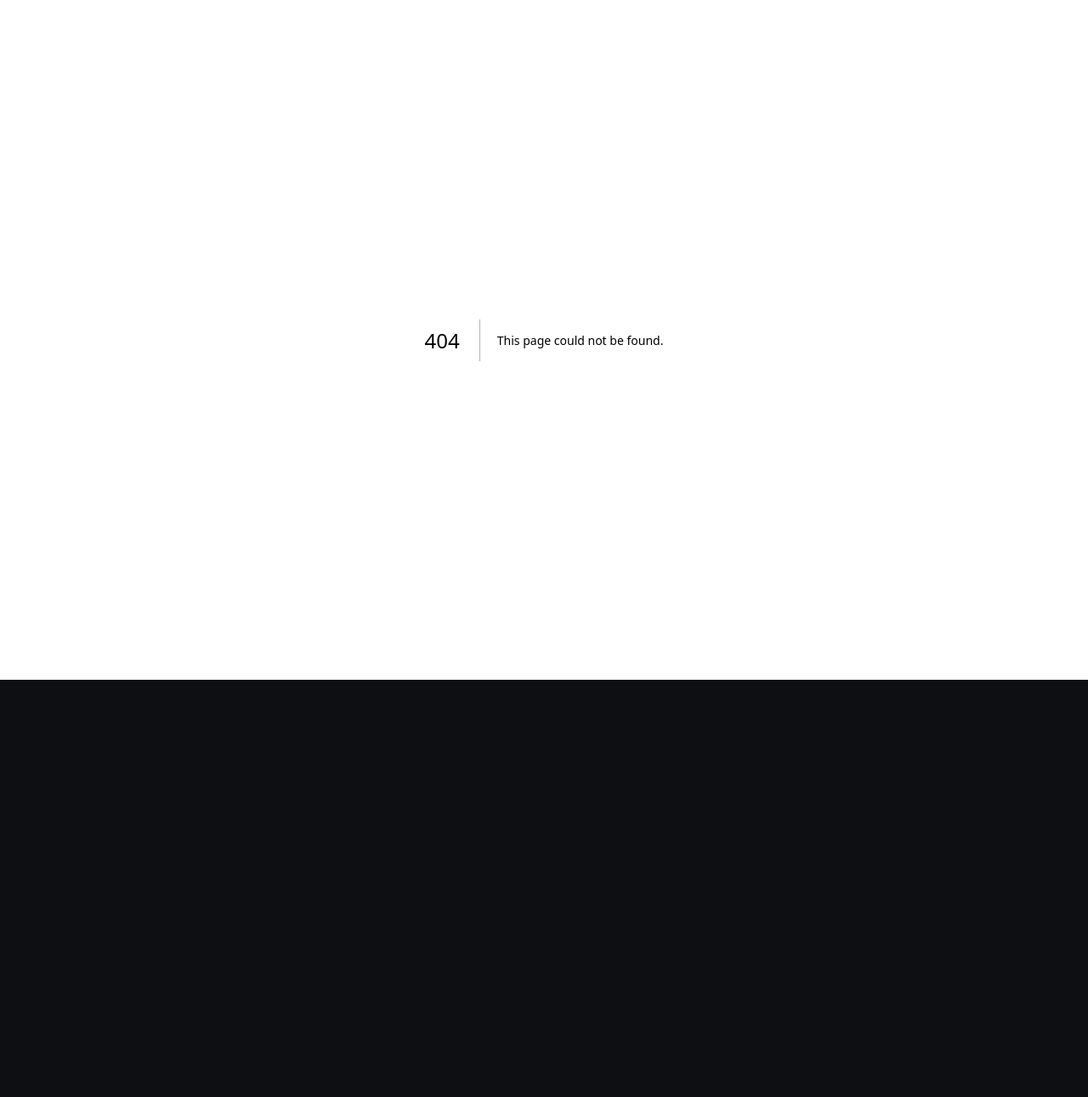
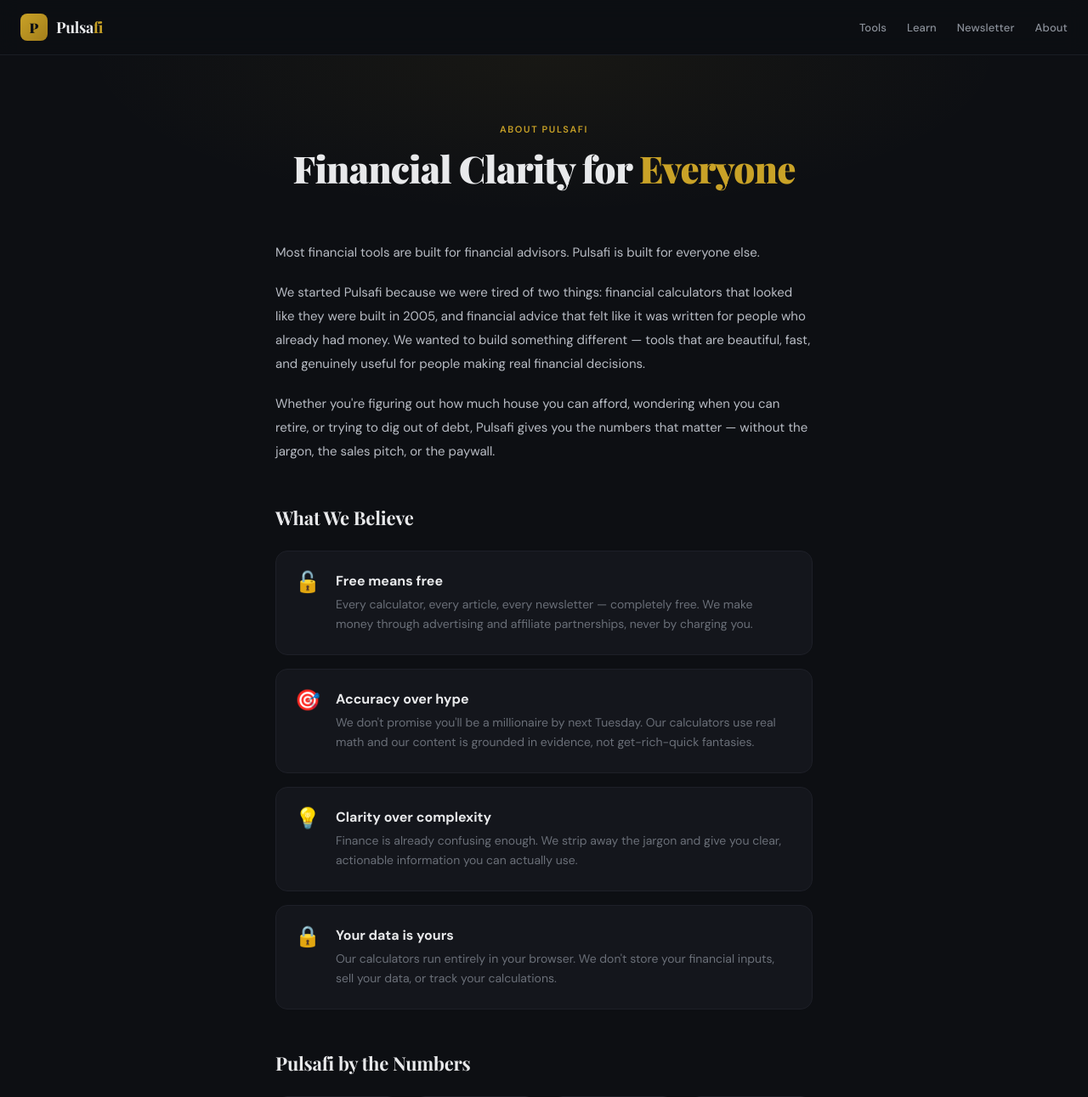
Before and after one commit to zackatlas/pulsafi, a Next.js app: page /about in a window 1280 px wide. Before the commit this address had no page. Shown: the top 1291 px of the page at 85% size. Before the commit the page ends 800 px from the top, so only its background shows below. Built offline with nearby package versions, Linux system fonts and the light colour scheme.

Commit message:
Create page.js

```diff
--- /dev/null
+++ b/app/about/page.js
@@ -0,0 +1,178 @@
+"use client";
+import Header from "../components/Header";
+import Footer from "../components/Footer";
+
+export default function AboutPage() {
+  return (
+    <div style={{ minHeight: "100vh", background: "#0d0f13", color: "#e8e9eb", fontFamily: "'DM Sans', sans-serif" }}>
+      <link href="https://fonts.googleapis.com/css2?family=Playfair+Display:wght@400;700;900&family=DM+Sans:wght@400;500;600;700&family=DM+Mono:wght@400;500&display=swap" rel="stylesheet" />
+
+      <Header />
+
+      {/* Hero */}
+      <section style={{
+        padding: "80px 24px 60px", textAlign: "center",
+        background: "radial-gradient(ellipse at 50% 0%, rgba(201,162,39,0.06) 0%, transparent 60%)",
+      }}>
+        <div style={{ fontSize: 11, textTransform: "uppercase", letterSpacing: "0.15em", color: "#c9a227", marginBottom: 14, fontWeight: 600 }}>
+          About Pulsafi
+        </div>
+        <h1 style={{
+          fontSize: "clamp(28px, 4.5vw, 44px)", fontFamily: "'Playfair Display', serif", fontWeight: 900,
+          margin: 0, lineHeight: 1.15, letterSpacing: "-0.02em", maxWidth: 600, marginLeft: "auto", marginRight: "auto",
+        }}>
+          Financial Clarity for <span style={{ color: "#c9a227" }}>Everyone</span>
+        </h1>
+      </section>
+
+      <main style={{ maxWidth: 680, margin: "0 auto", padding: "0 24px 60px" }}>
+
+        {/* Mission */}
+        <section style={{ marginBottom: 48 }}>
+          <div style={{ fontSize: 15, color: "#b8bcc4", lineHeight: 1.85 }}>
+            <p style={{ marginBottom: 20 }}>
+              Most financial tools are built for financial advisors. Pulsafi is built for everyone else.
+            </p>
+            <p style={{ marginBottom: 20 }}>
+              We started Pulsafi because we were tired of two things: financial calculators that looked like they were built in 2005, and financial advice that felt like it was written for people who already had money. We wanted to build something different — tools that are beautiful, fast, and genuinely useful for people making real financial decisions.
+            </p>
+            <p style={{ marginBottom: 20 }}>
+              Whether you're figuring out how much house you can afford, wondering when you can retire, or trying to dig out of debt, Pulsafi gives you the numbers that matter — without the jargon, the sales pitch, or the paywall.
+            </p>
+          </div>
+        </section>
+
+        {/* Values */}
+        <section style={{ marginBottom: 48 }}>
+          <h2 style={{ fontSize: 22, fontFamily: "'Playfair Display', serif", fontWeight: 700, marginBottom: 24, letterSpacing: "-0.01em" }}>
+            What We Believe
+          </h2>
+          <div style={{ display: "flex", flexDirection: "column", gap: 16 }}>
+            {[
+              {
+                title: "Free means free",
+                desc: "Every calculator, every article, every newsletter — completely free. We make money through advertising and affiliate partnerships, never by charging you.",
+                icon: "🔓",
+              },
+              {
+                title: "Accuracy over hype",
+                desc: "We don't promise you'll be a millionaire by next Tuesday. Our calculators use real math and our content is grounded in evidence, not get-rich-quick fantasies.",
+                icon: "🎯",
+              },
+              {
+                title: "Clarity over complexity",
+                desc: "Finance is already confusing enough. We strip away the jargon and give you clear, actionable information you can actually use.",
+                icon: "💡",
+              },
+              {
+                title: "Your data is yours",
+                desc: "Our calculators run entirely in your browser. We don't store your financial inputs, sell your data, or track your calculations.",
+                icon: "🔒",
+              },
+            ].map((value, i) => (
+              <div key={i} style={{
+                background: "#14161c", borderRadius: 14, border: "1px solid #1e2028", padding: "24px 22px",
+                display: "flex", gap: 18, alignItems: "flex-start",
+              }}>
+                <div style={{ fontSize: 24, lineHeight: 1 }}>{value.icon}</div>
+                <div>
+                  <h3 style={{ fontSize: 16, fontWeight: 700, color: "#e8e9eb", margin: "0 0 6px" }}>{value.title}</h3>
+                  <p style={{ fontSize: 14, color: "#6a6f78", lineHeight: 1.65, margin: 0 }}>{value.desc}</p>
+                </div>
+              </div>
+            ))}
+          </div>
+        </section>
+
+        {/* Numbers */}
+        <section style={{ marginBottom: 48 }}>
+          <h2 style={{ fontSize: 22, fontFamily: "'Playfair Display', serif", fontWeight: 700, marginBottom: 24, letterSpacing: "-0.01em" }}>
+            Pulsafi by the Numbers
+          </h2>
+          <div style={{ display: "grid", gridTemplateColumns: "repeat(auto-fit, minmax(140px, 1fr))", gap: 16 }}>
+            {[
+              { num: "50K+", label: "Monthly Users", color: "#c9a227" },
+              { num: "6", label: "Free Calculators", color: "#3498db" },
+              { num: "12K+", label: "Newsletter Subscribers", color: "#2ecc71" },
+              { num: "1M+", label: "Calculations Run", color: "#e67e22" },
+            ].map((stat, i) => (
+              <div key={i} style={{
+                background: "#14161c", borderRadius: 14, border: "1px solid #1e2028",
+                padding: "24px 18px", textAlign: "center",
+              }}>
+                <div style={{ fontSize: 28, fontWeight: 700, color: stat.color, fontFamily: "'DM Mono', monospace" }}>{stat.num}</div>
+                <div style={{ fontSize: 11, color: "#6a6f78", textTransform: "uppercase", letterSpacing: "0.06em", marginTop: 6 }}>{stat.label}</div>
+              </div>
+            ))}
+          </div>
+        </section>
+
+        {/* How We Make Money - Transparency */}
+        <section style={{ marginBottom: 48 }}>
+          <h2 style={{ fontSize: 22, fontFamily: "'Playfair Display', serif", fontWeight: 700, marginBottom: 16, letterSpacing: "-0.01em" }}>
+            How We Make Money
+          </h2>
+          <div style={{
+            background: "#14161c", borderRadius: 14, border: "1px solid #1e2028", padding: "24px 22px",
+            fontSize: 14, color: "#8a8f98", lineHeight: 1.75,
+          }}>
+            <p style={{ marginBottom: 14 }}>
+              Transparency matters. Here's exactly how Pulsafi stays free:
+            </p>
+            <p style={{ marginBottom: 14 }}>
+              <strong style={{ color: "#e8e9eb" }}>Advertising.</strong> We display tasteful, relevant ads from financial services companies. We never show pop-ups, auto-play video ads, or anything that disrupts your experience.
+            </p>
+            <p style={{ marginBottom: 14 }}>
+              <strong style={{ color: "#e8e9eb" }}>Affiliate partnerships.</strong> When we recommend a financial product (like a brokerage or lender), we may earn a commission if you sign up. We only recommend products we'd actually use ourselves, and our calculators are never influenced by these partnerships.
+            </p>
+            <p style={{ margin: 0 }}>
+              <strong style={{ color: "#e8e9eb" }}>Newsletter sponsorships.</strong> Brands occasionally sponsor our weekly newsletter. Sponsored content is always clearly labeled.
+            </p>
+          </div>
+        </section>
+
+        {/* Contact */}
+        <section style={{ marginBottom: 48 }}>
+          <h2 style={{ fontSize: 22, fontFamily: "'Playfair Display', serif", fontWeight: 700, marginBottom: 16, letterSpacing: "-0.01em" }}>
+            Get in Touch
+          </h2>
+          <div style={{
+            background: "#14161c", borderRadius: 14, border: "1px solid #1e2028", padding: "24px 22px",
+          }}>
+            <div style={{ display: "flex", flexDirection: "column", gap: 14 }}>
+              {[
+                { label: "General inquiries", value: "hello@pulsafi.com", icon: "✉️" },
+                { label: "Advertising & partnerships", value: "partners@pulsafi.com", icon: "🤝" },
+                { label: "Press", value: "press@pulsafi.com", icon: "📰" },
+                { label: "Bug reports & feedback", value: "support@pulsafi.com", icon: "🐛" },
+              ].map((contact, i) => (
+                <div key={i} style={{ display: "flex", alignItems: "center", gap: 14 }}>
+                  <span style={{ fontSize: 18 }}>{contact.icon}</span>
+                  <div>
+                    <div style={{ fontSize: 12, color: "#6a6f78", marginBottom: 2 }}>{contact.label}</div>
+                    <div style={{ fontSize: 14, color: "#c9a227", fontWeight: 500 }}>{contact.value}</div>
+                  </div>
+                </div>
+              ))}
+            </div>
+          </div>
+        </section>
+
+        {/* CTA */}
+        <div style={{ textAlign: "center", marginTop: 48 }}>
+          <h3 style={{ fontSize: 22, fontFamily: "'Playfair Display', serif", fontWeight: 700, marginBottom: 12 }}>
+            Ready to take control of your finances?
+          </h3>
+          <p style={{ color: "#6a6f78", fontSize: 14, marginBottom: 24 }}>Start with our free calculators — no signup required.</p>
+          <a href="/" style={{
+            display: "inline-block", background: "linear-gradient(135deg, #c9a227, #a37e1b)", borderRadius: 10,
+            padding: "14px 36px", color: "#0d0f13", fontFamily: "'DM Sans', sans-serif", fontWeight: 700,
+            fontSize: 15, textDecoration: "none",
+          }}>Explore Tools →</a>
+        </div>
+      </main>
+
+      <Footer />
+    </div>
+  );
+}
```
